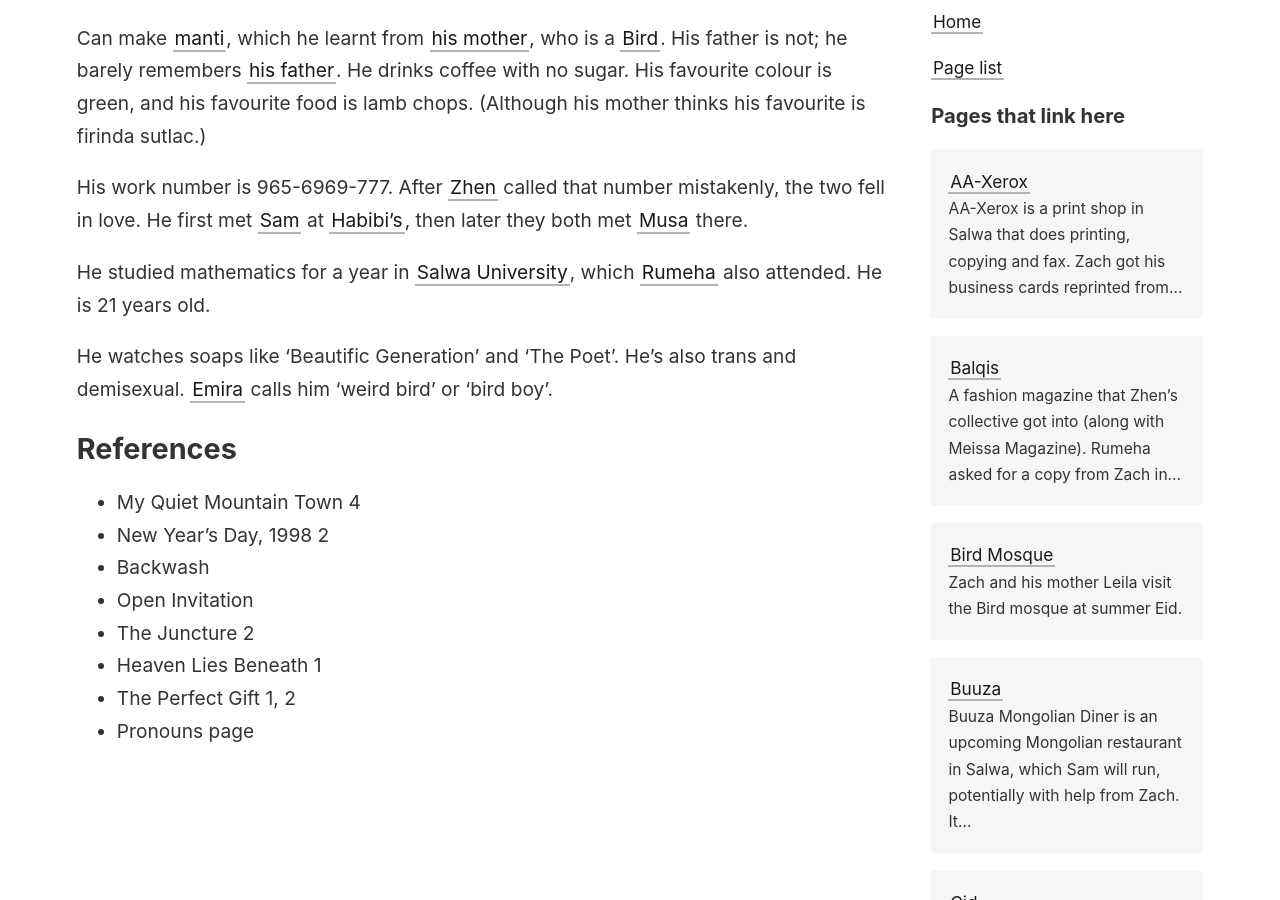
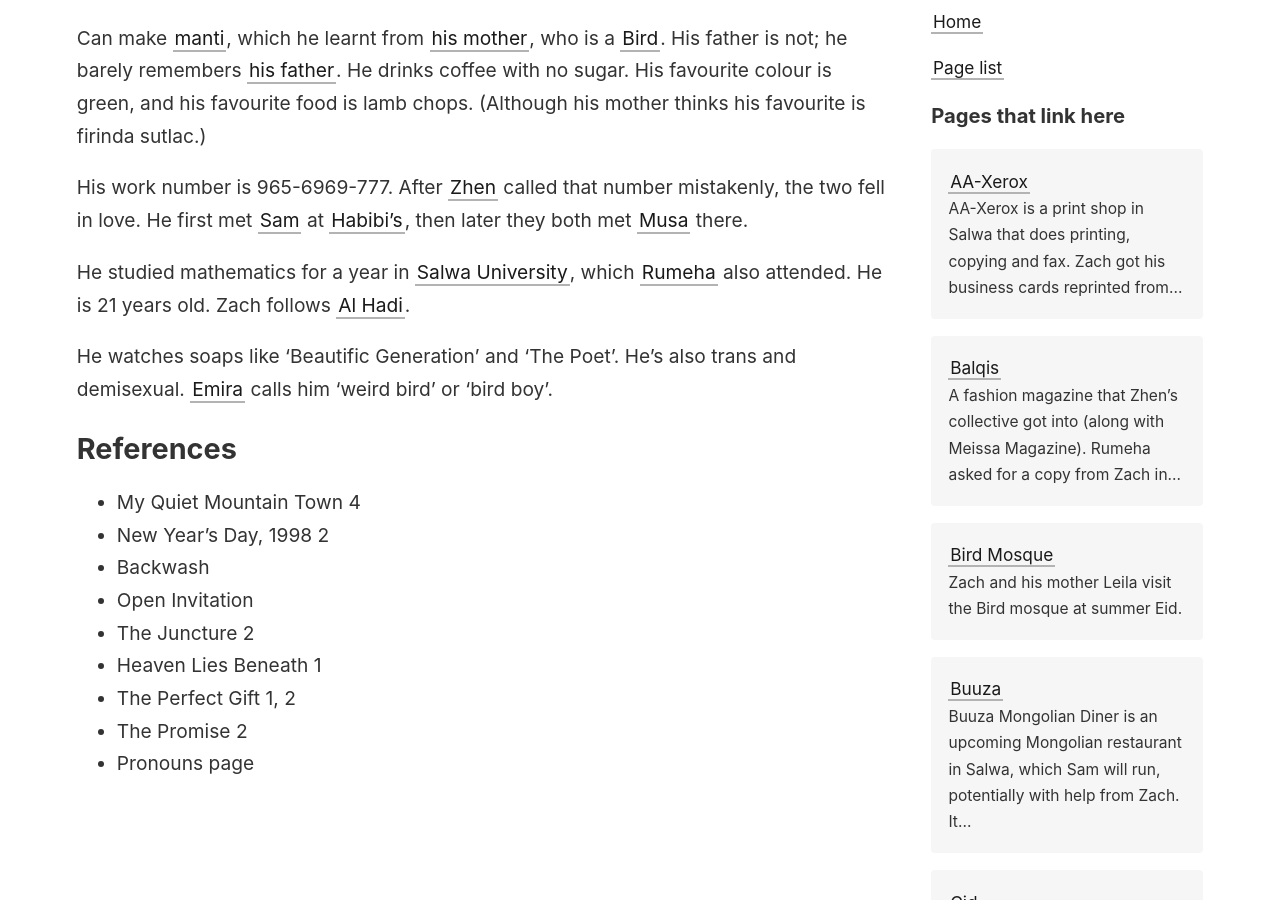
Before and after one commit to IFcoltransG/buuza-wiki, a Jekyll site: the page built from _wiki/zach.md, in a window 1280 px wide and 900 px high, scrolled down 401 px. Built offline with Jekyll 4.4.1, drawn with Linux system fonts in a browser that asks for light colours.

Commit message:
Add note about Zach's faith (because it might be relevant for the prophecy...)

```diff
--- a/_wiki/zach.md
+++ b/_wiki/zach.md
@@ -8,7 +8,7 @@ Can make [manti](/_wiki/manti.md), which he learnt from [his mother](/_wiki/leil
 
 His work number is 965-6969-777. After [Zhen](/_wiki/zhen.md) called that number mistakenly, the two fell in love. He first met [Sam](/_wiki/sam.md) at [Habibi's](/_wiki/habibis.md), then later they both met [Musa](/_wiki/musa.md) there.
 
-He studied mathematics for a year in [Salwa University](/_wiki/salwa-university.md), which [Rumeha](/_wiki/rumeha.md) also attended. He is 21 years old.
+He studied mathematics for a year in [Salwa University](/_wiki/salwa-university.md), which [Rumeha](/_wiki/rumeha.md) also attended. He is 21 years old. Zach follows [Al Hadi](/_wiki/an-nur-and-al-hadi.md).
 
 He watches soaps like 'Beautific Generation' and 'The Poet'. He's also trans and demisexual. [Emira](/_wiki/emira.md) calls him 'weird bird' or 'bird boy'.
 ## References
@@ -19,4 +19,5 @@ He watches soaps like 'Beautific Generation' and 'The Poet'. He's also trans and
 - The Juncture 2
 - Heaven Lies Beneath 1
 - The Perfect Gift 1, 2
+- The Promise 2
 - Pronouns page
```
